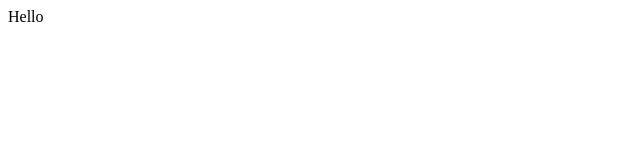
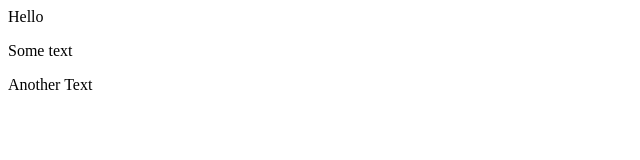
Before and after one commit to UpasanaBanerjee-Philips/main_repos, a plain HTML site: page index.html in a window 1280 px wide. Shown: the whole page, without its empty margins (0-640 px from the left). Drawn offline with Linux system fonts and the light colour scheme.

Commit message:
Div added

```diff
--- a/index.html
+++ b/index.html
@@ -1 +1,3 @@
 <p>Hello</p>
+<p>Some text</p>
+<div>Another Text</div>
```
